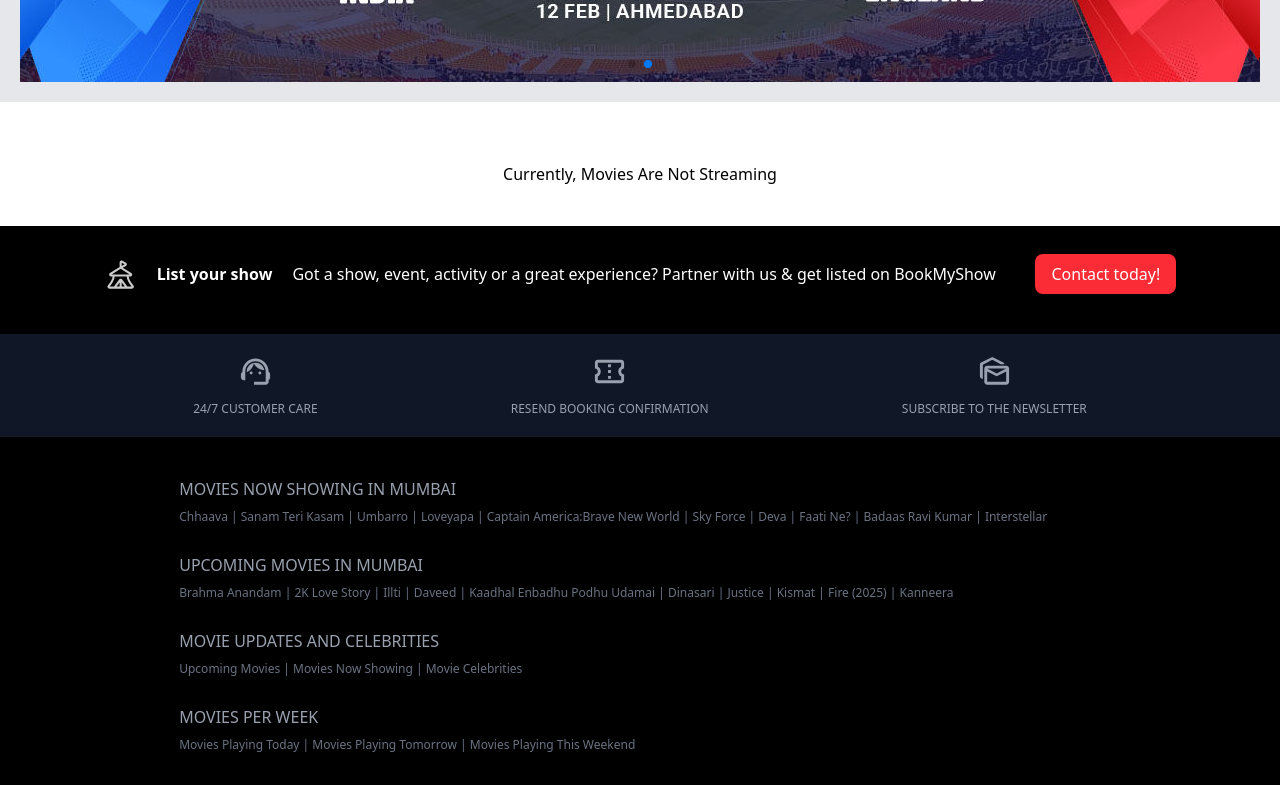
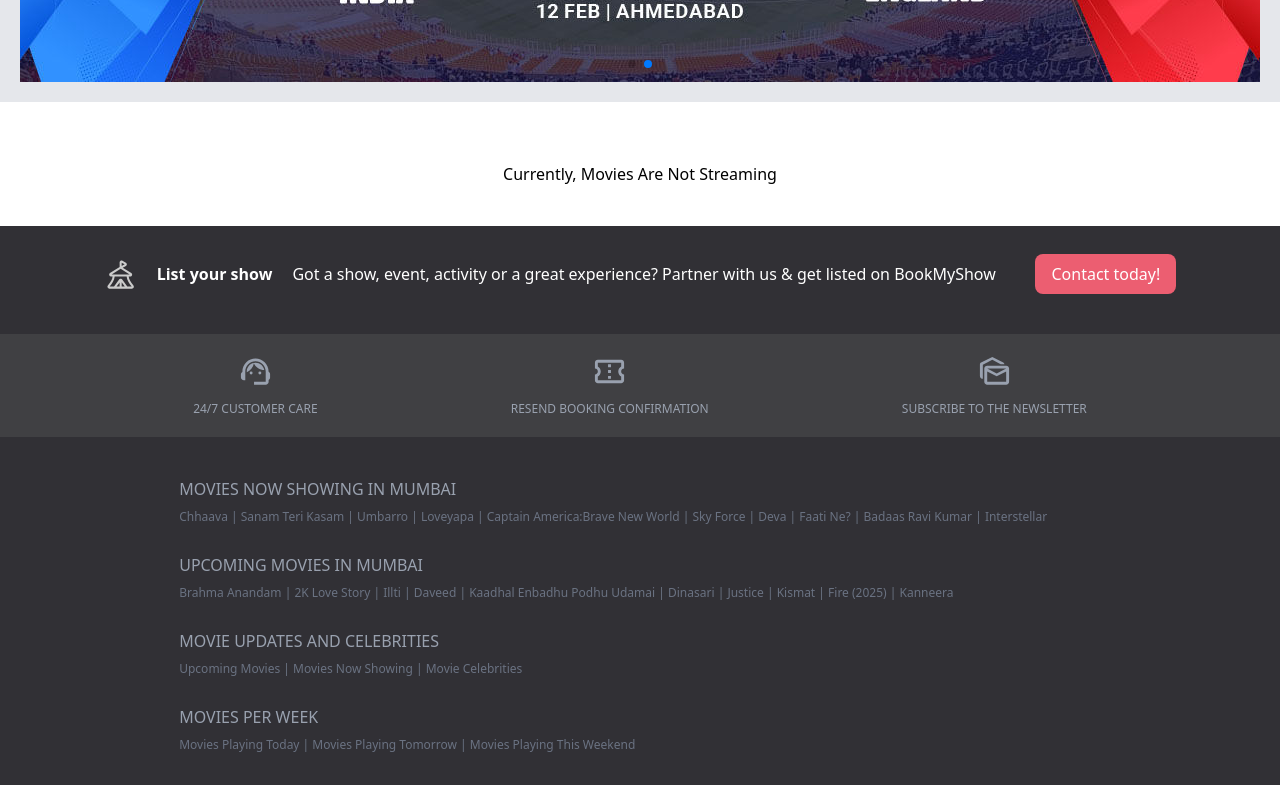
Before and after one commit to Devpatel90/BookMyShow, a React (Vite) app: page / in a window 1280 px wide. Shown: the part 300-1085 px from the top of the page. Built offline with nearby package versions, Linux system fonts and the light colour scheme.

Commit message:
File Uploaded

```diff
--- a/src/Components/Footer.jsx
+++ b/src/Components/Footer.jsx
@@ -10,16 +10,16 @@ import SubscriptionsOutlinedIcon from '@mui/icons-material/SubscriptionsOutlined
 function Footer() {
   return (
     <>
-    <footer className='bg-black flex flex-col items-center justify-center pb-20 mt-10'>
+    <footer className='bg-[#313035] flex flex-col items-center justify-center pb-20 mt-10'>
         <div className='part1 flex justify-evenly pt-7 w-[90%]'>
             <div className='flex items-center gap-5'>
             <img src={Icon1} alt="" />
             <h1 className='text-white font-bold'>List your show</h1>
             <p className='text-white'>Got a show, event, activity or a great experience? Partner with us & get listed on BookMyShow</p>
             </div>
-            <button className='bg-red-500 text-white py-2 px-4 rounded-lg'>Contact today!</button>
+            <button className='bg-[#ec5e71] text-white py-2 px-4 rounded-lg'>Contact today!</button>
         </div>
-        <div className="part2 py-5 mt-10 bg-gray-900 flex justify-evenly w-full items-center">
+        <div className="part2 py-5 mt-10 bg-[#404043] flex justify-evenly w-full items-center">
             <div className='flex flex-col items-center gap-3 justify-center'>
                 <SupportAgentOutlinedIcon fontSize='large' className='text-gray-400' />
                 <h1 className='text-gray-400 uppercase text-xs text-center'>24/7 Customer Care</h1>
```
